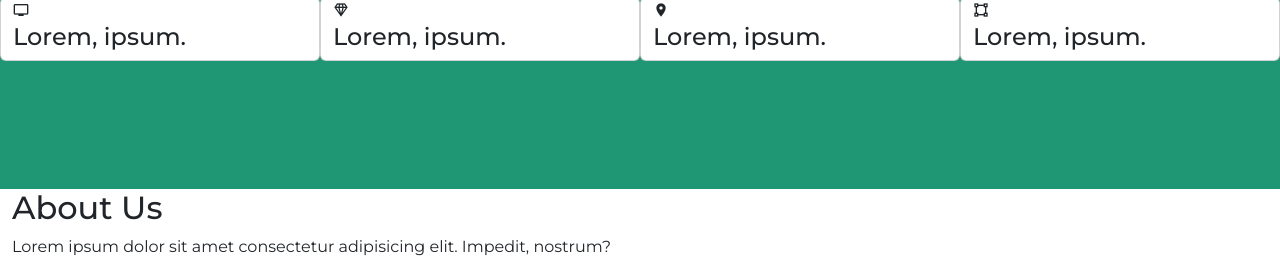
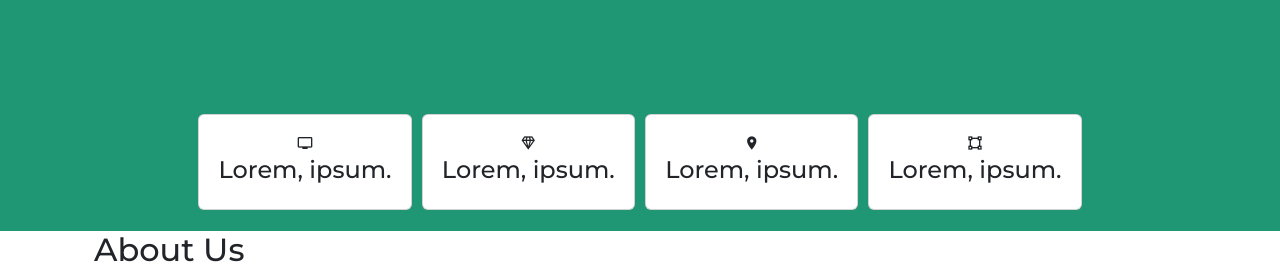
Before and after one commit to seasonofleaves/day4, a plain HTML site: page index.html in a window 1280 px wide. Shown: the part 391-655 px from the top of the page. Drawn offline with nearby package versions, Linux system fonts and the light colour scheme.

Commit message:
Trying to make to magic card move

```diff
--- a/index.html
+++ b/index.html
@@ -85,24 +85,24 @@
           alt="People Working">
       </div>
     </div>
-    <div class="row">
+    <div class="row justify-content-center magic-containment">
 
-      <div class="col-3 card">
+      <div class="col-2 card info-card magic-card">
         <i class="mdi mdi-television"></i>
         <h4>Lorem, ipsum.</h4>
       </div>
 
-      <div class="col-3 card">
+      <div class="col-2 card info-card magic-card">
         <i class="mdi mdi-diamond-stone"></i>
         <h4>Lorem, ipsum.</h4>
       </div>
 
-      <div class="col-3 card">
+      <div class="col-2 card info-card magic-card">
         <i class="mdi mdi-map-marker"></i>
         <h4>Lorem, ipsum.</h4>
       </div>
 
-      <div class="col-3 card">
+      <div class="col-2 card info-card magic-card">
         <i class="mdi mdi-vector-square"></i>
         <h4>Lorem, ipsum.</h4>
       </div>
@@ -110,7 +110,7 @@
 
   </header>
 
-  <main>
+  <main class="container magic-card-offset">
 
 
     <section class="container-fluid">
--- a/style.css
+++ b/style.css
@@ -1,3 +1,8 @@
+:root {
+  --magic-box-distance: -14vh;
+}
+
+
 header {
   background-color: blanchedalmond;
   padding: 2em;
@@ -38,3 +43,25 @@ button {
 .hero-people-image {
   max-height: 40vh;
 }
+
+.info-card {
+  padding: 1em;
+  align-items: center;
+  margin: 5px;
+}
+
+.magic-containment {
+  position: relative;
+  padding: 0;
+
+}
+
+.magic-card-offset {
+  --magic-box-distance: 0;
+  margin-top: calc(-1*var(--magic-box-distance));
+}
+
+
+.magic-card {
+  bottom: var(--magic-box-distance);
+}
```
